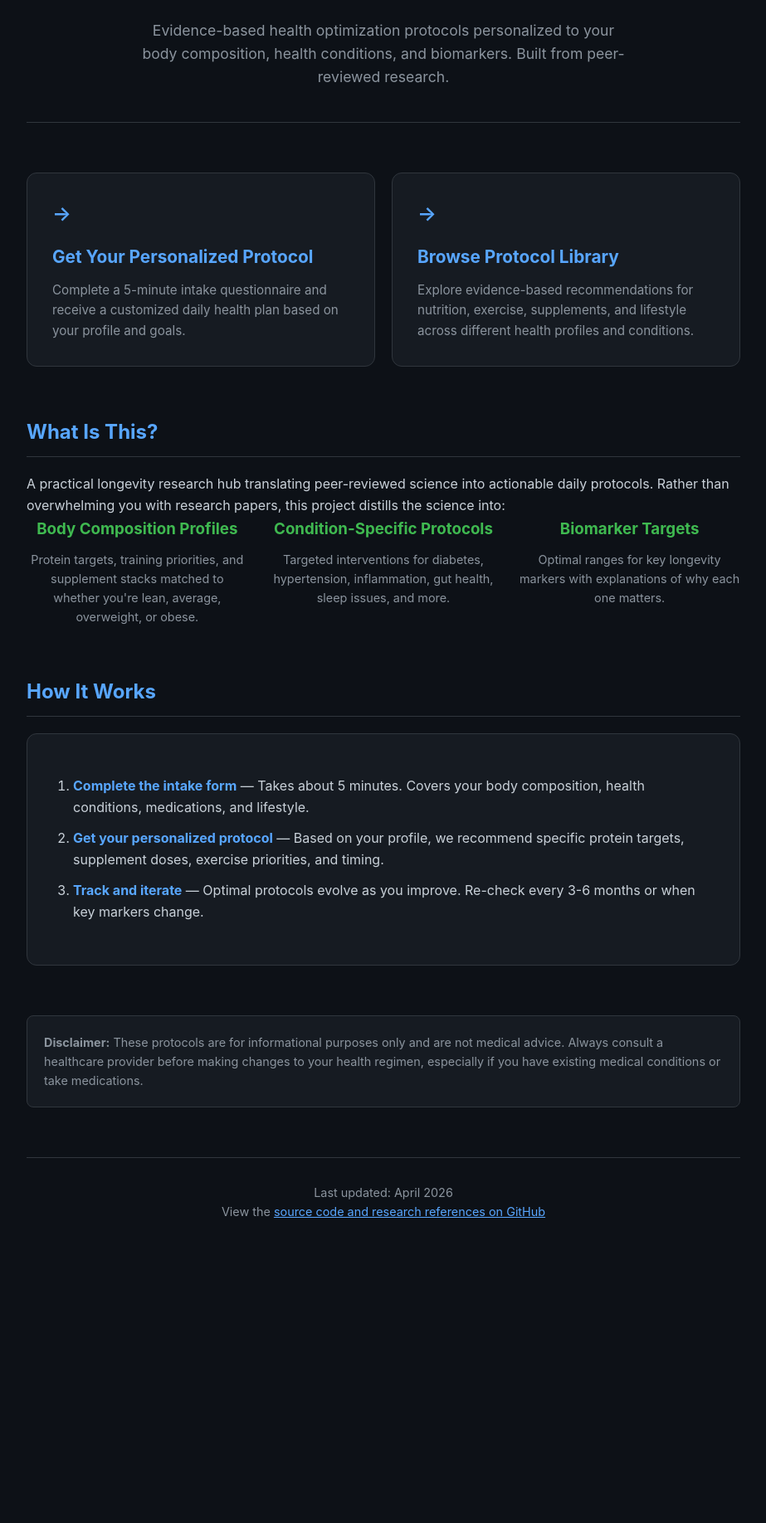
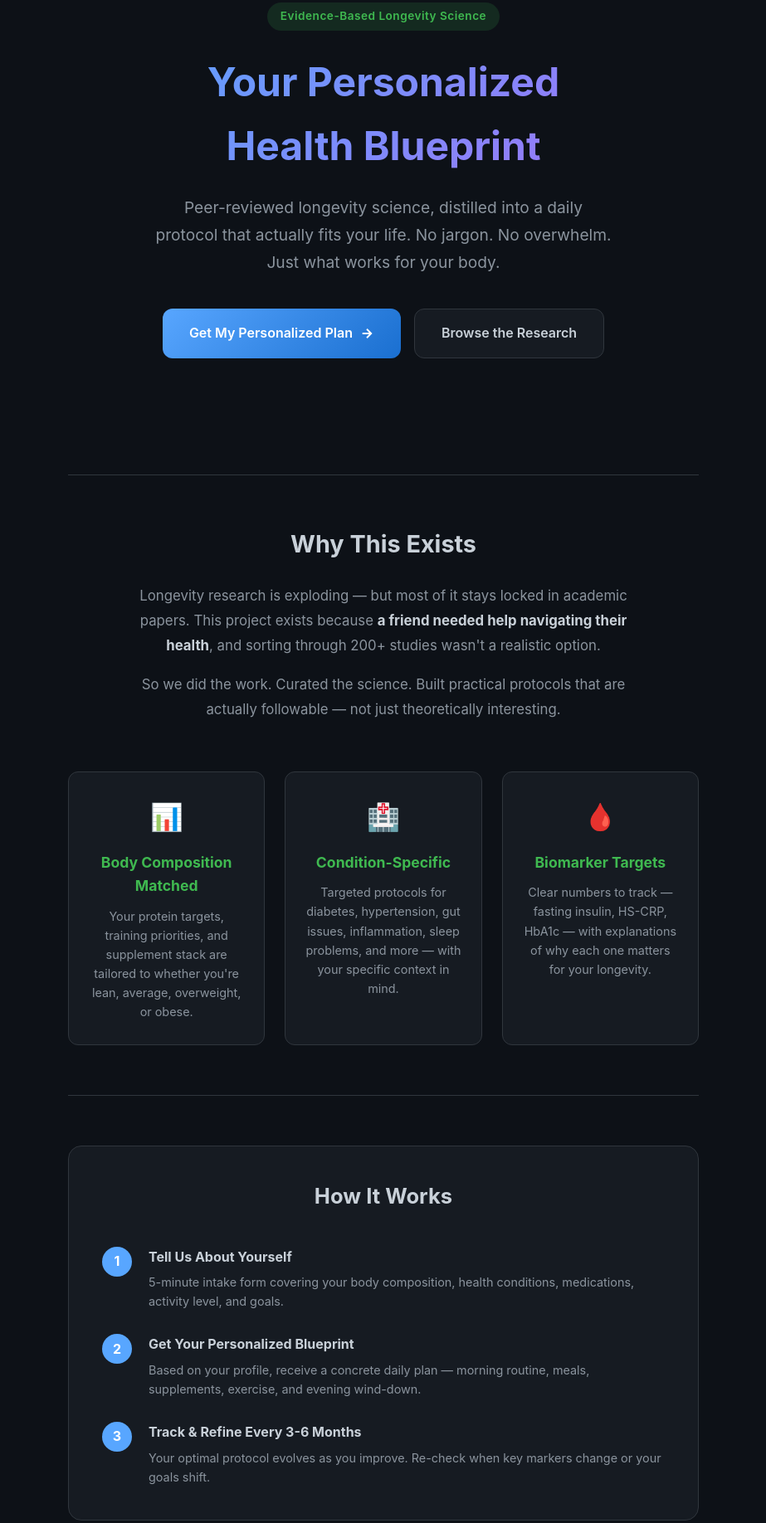
Before and after one commit to stancsz/longevity-research, a website: page index.html in a window 1280 px wide. Shown: the part 97-1933 px from the top of the page at 83% size, without its empty margins (178-1101 px from the left). Before the commit the page ends 1609 px from the top, so only its background shows below. Drawn offline with Linux system fonts and the light colour scheme.

Commit message:
Rewrite landing page with warmer, story-driven introduction
- Hero section with clear value prop and prominent CTAs
- Added 'Why This Exists' story section for human connection
- More inviting headline and subtext
- Cleaner visual hierarchy with generous whitespace
- Peter Attia quote for credibility

```diff
--- a/index.html
+++ b/index.html
@@ -30,215 +30,367 @@
         }
 
         .container {
-            max-width: 900px;
+            max-width: 800px;
             margin: 0 auto;
             padding: 40px 20px;
         }
 
-        header {
+        .hero {
             text-align: center;
-            margin-bottom: 60px;
-            padding-bottom: 40px;
-            border-bottom: 1px solid var(--border);
+            padding: 60px 0 80px;
         }
 
-        h1 {
-            font-size: 2.5rem;
+        .hero-eyebrow {
+            display: inline-block;
+            background: rgba(63, 185, 80, 0.15);
+            color: var(--accent-green);
+            padding: 6px 16px;
+            border-radius: 20px;
+            font-size: 0.85rem;
+            font-weight: 600;
+            margin-bottom: 24px;
+            letter-spacing: 0.5px;
+        }
+
+        .hero h1 {
+            font-size: 3rem;
             font-weight: 700;
-            margin-bottom: 16px;
+            margin-bottom: 20px;
             background: linear-gradient(135deg, var(--accent), var(--accent-purple));
             -webkit-background-clip: text;
             -webkit-text-fill-color: transparent;
             background-clip: text;
         }
 
-        .subtitle {
+        .hero p {
+            font-size: 1.2rem;
             color: var(--text-muted);
-            font-size: 1.1rem;
-            max-width: 600px;
-            margin: 0 auto;
+            max-width: 550px;
+            margin: 0 auto 40px;
+            line-height: 1.7;
         }
 
-        .cta-grid {
-            display: grid;
-            grid-template-columns: repeat(auto-fit, minmax(280px, 1fr));
-            gap: 20px;
-            margin-bottom: 60px;
+        .cta-group {
+            display: flex;
+            gap: 16px;
+            justify-content: center;
+            flex-wrap: wrap;
         }
 
-        .cta-card {
+        .cta-primary {
+            display: inline-flex;
+            align-items: center;
+            gap: 8px;
+            background: linear-gradient(135deg, var(--accent), #1a6fd0);
+            color: #fff;
+            padding: 16px 32px;
+            border-radius: 12px;
+            text-decoration: none;
+            font-weight: 600;
+            font-size: 1rem;
+            transition: transform 0.2s, box-shadow 0.2s;
+        }
+
+        .cta-primary:hover {
+            transform: translateY(-2px);
+            box-shadow: 0 8px 30px rgba(88, 166, 255, 0.3);
+        }
+
+        .cta-secondary {
+            display: inline-flex;
+            align-items: center;
+            gap: 8px;
             background: var(--bg-secondary);
+            color: var(--text);
+            padding: 16px 32px;
+            border-radius: 12px;
+            text-decoration: none;
+            font-weight: 600;
+            font-size: 1rem;
             border: 1px solid var(--border);
-            border-radius: 12px;
-            padding: 30px;
-            text-decoration: none;
-            color: var(--text);
             transition: border-color 0.2s, transform 0.2s;
         }
 
-        .cta-card:hover {
+        .cta-secondary:hover {
             border-color: var(--accent);
             transform: translateY(-2px);
         }
 
-        .cta-card h3 {
-            color: var(--accent);
-            font-size: 1.3rem;
-            margin-bottom: 12px;
+        .divider {
+            height: 1px;
+            background: var(--border);
+            margin: 60px 0;
         }
 
-        .cta-card p {
-            color: var(--text-muted);
-            font-size: 0.95rem;
+        .story {
+            text-align: center;
+            margin-bottom: 60px;
         }
 
-        .cta-card .card-arrow {
-            font-size: 1.5rem;
-            margin-bottom: 15px;
-            color: var(--accent);
-            font-weight: 600;
+        .story h2 {
+            font-size: 1.8rem;
+            margin-bottom: 24px;
+            color: var(--text);
+        }
+
+        .story p {
+            font-size: 1.05rem;
+            color: var(--text-muted);
+            max-width: 600px;
+            margin: 0 auto;
+            line-height: 1.8;
+        }
+
+        .story p strong {
+            color: var(--text);
         }
 
         .features {
             display: grid;
-            grid-template-columns: repeat(auto-fit, minmax(250px, 1fr));
-            gap: 30px;
+            grid-template-columns: repeat(auto-fit, minmax(220px, 1fr));
+            gap: 24px;
             margin-bottom: 60px;
         }
 
-        .feature {
+        .feature-card {
+            background: var(--bg-secondary);
+            border: 1px solid var(--border);
+            border-radius: 12px;
+            padding: 28px 24px;
             text-align: center;
+            transition: border-color 0.2s, transform 0.2s;
         }
 
-        .feature h3 {
+        .feature-card:hover {
+            border-color: var(--accent);
+            transform: translateY(-3px);
+        }
+
+        .feature-icon {
+            font-size: 2rem;
+            margin-bottom: 16px;
+        }
+
+        .feature-card h3 {
             color: var(--accent-green);
+            font-size: 1.1rem;
             margin-bottom: 10px;
         }
 
-        .feature p {
+        .feature-card p {
+            color: var(--text-muted);
+            font-size: 0.9rem;
+            line-height: 1.6;
+        }
+
+        .how-it-works {
+            background: var(--bg-secondary);
+            border-radius: 16px;
+            padding: 40px;
+            border: 1px solid var(--border);
+            margin-bottom: 60px;
+        }
+
+        .how-it-works h2 {
+            text-align: center;
+            font-size: 1.6rem;
+            margin-bottom: 40px;
+            color: var(--text);
+        }
+
+        .step {
+            display: flex;
+            gap: 20px;
+            margin-bottom: 28px;
+            align-items: flex-start;
+        }
+
+        .step:last-child {
+            margin-bottom: 0;
+        }
+
+        .step-number {
+            width: 36px;
+            height: 36px;
+            background: var(--accent);
+            color: #fff;
+            border-radius: 50%;
+            display: flex;
+            align-items: center;
+            justify-content: center;
+            font-weight: 700;
+            flex-shrink: 0;
+        }
+
+        .step-content h3 {
+            color: var(--text);
+            margin-bottom: 6px;
+            font-size: 1rem;
+        }
+
+        .step-content p {
             color: var(--text-muted);
             font-size: 0.9rem;
         }
 
-        section {
+        .quote {
+            text-align: center;
+            padding: 40px;
             margin-bottom: 60px;
         }
 
-        h2 {
-            font-size: 1.5rem;
-            color: var(--accent);
-            margin: 50px 0 20px;
-            padding-bottom: 10px;
-            border-bottom: 1px solid var(--border);
+        .quote blockquote {
+            font-size: 1.3rem;
+            color: var(--text);
+            font-style: italic;
+            max-width: 550px;
+            margin: 0 auto 16px;
+            line-height: 1.6;
         }
 
-        .how-it-works {
-            background: var(--bg-secondary);
-            border-radius: 12px;
-            padding: 30px;
-            border: 1px solid var(--border);
-        }
-
-        .how-it-works ol {
-            margin: 20px 0 20px 25px;
-        }
-
-        .how-it-works li {
-            margin-bottom: 12px;
-        }
-
-        .how-it-works strong {
-            color: var(--accent);
+        .quote cite {
+            color: var(--text-muted);
+            font-size: 0.9rem;
         }
 
         .disclaimer {
             background: var(--bg-secondary);
-            border-radius: 8px;
-            padding: 20px;
+            border-radius: 12px;
+            padding: 20px 24px;
             border: 1px solid var(--border);
-            font-size: 0.9rem;
+            font-size: 0.85rem;
             color: var(--text-muted);
+            text-align: center;
+        }
+
+        .disclaimer strong {
+            color: var(--text);
         }
 
         footer {
             margin-top: 60px;
-            padding-top: 30px;
+            padding-top: 40px;
             border-top: 1px solid var(--border);
             text-align: center;
             color: var(--text-muted);
             font-size: 0.9rem;
         }
 
+        footer a {
+            color: var(--accent);
+            text-decoration: none;
+        }
+
+        footer a:hover {
+            text-decoration: underline;
+        }
+
         @media (max-width: 600px) {
-            .container {
-                padding: 20px 15px;
+            .hero h1 {
+                font-size: 2.2rem;
             }
-            h1 {
-                font-size: 1.8rem;
+            .hero p {
+                font-size: 1rem;
             }
-            .cta-grid {
-                grid-template-columns: 1fr;
+            .cta-group {
+                flex-direction: column;
+                align-items: center;
+            }
+            .cta-primary, .cta-secondary {
+                width: 100%;
+                justify-content: center;
+            }
+            .how-it-works {
+                padding: 24px;
+            }
+            .step {
+                gap: 16px;
             }
         }
     </style>
 </head>
 <body>
     <div class="container">
-        <header>
-            <h1>Longevity Research Hub</h1>
-            <p class="subtitle">Evidence-based health optimization protocols personalized to your body composition, health conditions, and biomarkers. Built from peer-reviewed research.</p>
-        </header>
+        <section class="hero">
+            <span class="hero-eyebrow">Evidence-Based Longevity Science</span>
+            <h1>Your Personalized<br>Health Blueprint</h1>
+            <p>Peer-reviewed longevity science, distilled into a daily protocol that actually fits your life. No jargon. No overwhelm. Just what works for your body.</p>
+            <div class="cta-group">
+                <a href="docs/intake-form.html" class="cta-primary">
+                    Get My Personalized Plan
+                    <svg width="18" height="18" viewBox="0 0 24 24" fill="none" stroke="currentColor" stroke-width="2.5"><path d="M5 12h14M12 5l7 7-7 7"/></svg>
+                </a>
+                <a href="docs/index.html" class="cta-secondary">
+                    Browse the Research
+                </a>
+            </div>
+        </section>
 
-        <div class="cta-grid">
-            <a href="docs/intake-form.html" class="cta-card">
-                <div class="card-arrow">→</div>
-                <h3>Get Your Personalized Protocol</h3>
-                <p>Complete a 5-minute intake questionnaire and receive a customized daily health plan based on your profile and goals.</p>
-            </a>
-            <a href="docs/index.html" class="cta-card">
-                <div class="card-arrow">→</div>
-                <h3>Browse Protocol Library</h3>
-                <p>Explore evidence-based recommendations for nutrition, exercise, supplements, and lifestyle across different health profiles and conditions.</p>
-            </a>
-        </div>
+        <div class="divider"></div>
 
-        <section>
-            <h2>What Is This?</h2>
-            <p>A practical longevity research hub translating peer-reviewed science into actionable daily protocols. Rather than overwhelming you with research papers, this project distills the science into:</p>
-            <div class="features">
-                <div class="feature">
-                    <h3>Body Composition Profiles</h3>
-                    <p>Protein targets, training priorities, and supplement stacks matched to whether you're lean, average, overweight, or obese.</p>
+        <section class="story">
+            <h2>Why This Exists</h2>
+            <p>Longevity research is exploding — but most of it stays locked in academic papers. This project exists because <strong>a friend needed help navigating their health</strong>, and sorting through 200+ studies wasn't a realistic option.</p>
+            <p style="margin-top: 16px;">So we did the work. Curated the science. Built practical protocols that are actually followable — not just theoretically interesting.</p>
+        </section>
+
+        <section class="features">
+            <div class="feature-card">
+                <div class="feature-icon">📊</div>
+                <h3>Body Composition Matched</h3>
+                <p>Your protein targets, training priorities, and supplement stack are tailored to whether you're lean, average, overweight, or obese.</p>
+            </div>
+            <div class="feature-card">
+                <div class="feature-icon">🏥</div>
+                <h3>Condition-Specific</h3>
+                <p>Targeted protocols for diabetes, hypertension, gut issues, inflammation, sleep problems, and more — with your specific context in mind.</p>
+            </div>
+            <div class="feature-card">
+                <div class="feature-icon">🩸</div>
+                <h3>Biomarker Targets</h3>
+                <p>Clear numbers to track — fasting insulin, HS-CRP, HbA1c — with explanations of why each one matters for your longevity.</p>
+            </div>
+        </section>
+
+        <div class="divider"></div>
+
+        <section class="how-it-works">
+            <h2>How It Works</h2>
+            <div class="step">
+                <div class="step-number">1</div>
+                <div class="step-content">
+                    <h3>Tell Us About Yourself</h3>
+                    <p>5-minute intake form covering your body composition, health conditions, medications, activity level, and goals.</p>
                 </div>
-                <div class="feature">
-                    <h3>Condition-Specific Protocols</h3>
-                    <p>Targeted interventions for diabetes, hypertension, inflammation, gut health, sleep issues, and more.</p>
+            </div>
+            <div class="step">
+                <div class="step-number">2</div>
+                <div class="step-content">
+                    <h3>Get Your Personalized Blueprint</h3>
+                    <p>Based on your profile, receive a concrete daily plan — morning routine, meals, supplements, exercise, and evening wind-down.</p>
                 </div>
-                <div class="feature">
-                    <h3>Biomarker Targets</h3>
-                    <p>Optimal ranges for key longevity markers with explanations of why each one matters.</p>
+            </div>
+            <div class="step">
+                <div class="step-number">3</div>
+                <div class="step-content">
+                    <h3>Track & Refine Every 3-6 Months</h3>
+                    <p>Your optimal protocol evolves as you improve. Re-check when key markers change or your goals shift.</p>
                 </div>
             </div>
         </section>
 
-        <section>
-            <h2>How It Works</h2>
-            <div class="how-it-works">
-                <ol>
-                    <li><strong>Complete the intake form</strong> — Takes about 5 minutes. Covers your body composition, health conditions, medications, and lifestyle.</li>
-                    <li><strong>Get your personalized protocol</strong> — Based on your profile, we recommend specific protein targets, supplement doses, exercise priorities, and timing.</li>
-                    <li><strong>Track and iterate</strong> — Optimal protocols evolve as you improve. Re-check every 3-6 months or when key markers change.</li>
-                </ol>
-            </div>
+        <section class="quote">
+            <blockquote>"The best longevity intervention is the one you'll actually do."</blockquote>
+            <cite>— Peter Attia</cite>
         </section>
 
         <div class="disclaimer">
-            <strong>Disclaimer:</strong> These protocols are for informational purposes only and are not medical advice. Always consult a healthcare provider before making changes to your health regimen, especially if you have existing medical conditions or take medications.
+            <strong>Disclaimer:</strong> These protocols are for educational purposes only and are not medical advice. Always consult a healthcare provider before making changes to your health regimen, especially if you have existing medical conditions or take medications.
         </div>
 
         <footer>
-            <p>Last updated: April 2026</p>
-            <p>View the <a href="https://github.com/stancsz/longevity-research" style="color: var(--accent);">source code and research references on GitHub</a></p>
+            <p>Built with care from peer-reviewed research. Last updated: April 2026</p>
+            <p><a href="https://github.com/stancsz/longevity-research">View source code and research references on GitHub</a></p>
         </footer>
     </div>
 </body>
```
